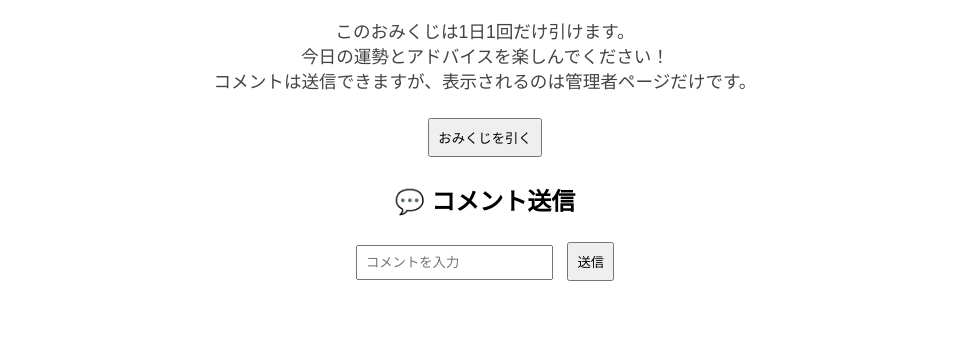
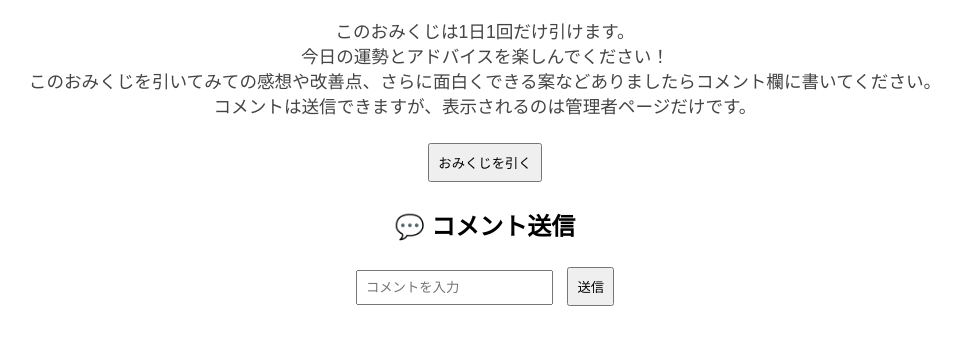
Before and after one commit to t19191919h-dotcom/omikuji.app, a website: page index.html in a window 1280 px wide. Shown: the part 79-424 px from the top of the page, without its empty margins (155-1116 px from the left). Drawn offline with Linux system fonts and the light colour scheme.

Commit message:
Update index.html

```diff
--- a/index.html
+++ b/index.html
@@ -16,6 +16,7 @@
   <div id="description">
     このおみくじは1日1回だけ引けます。<br>
     今日の運勢とアドバイスを楽しんでください！<br>
+    このおみくじを引いてみての感想や改善点、さらに面白くできる案などありましたらコメント欄に書いてください。<br>
     コメントは送信できますが、表示されるのは管理者ページだけです。
   </div>
 
@@ -88,4 +89,5 @@
     });
   </script>
 </body>
+
 </html>
```
